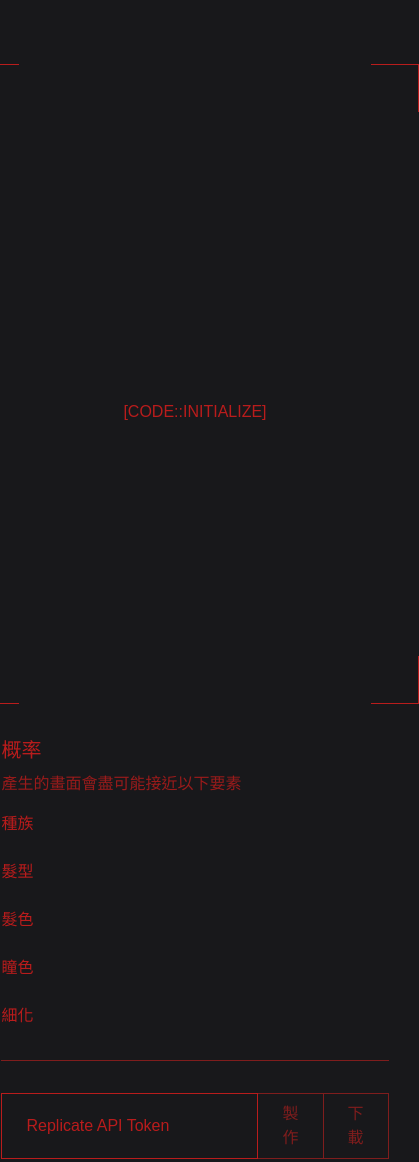
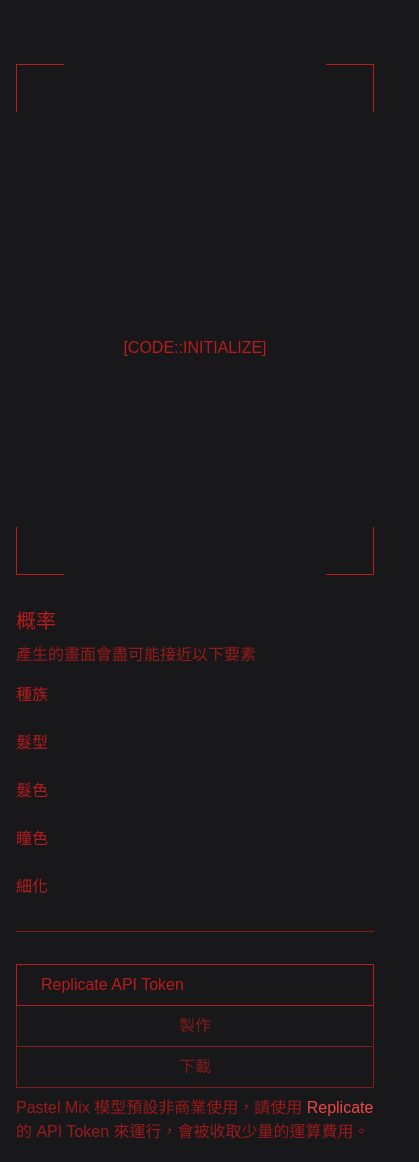
Before and after one commit to elct9620/ai-gacha, a website built with Vite: page index.html in a window 390 px wide. Shown: the top 1162 px of the page, 419 px wide, since content can reach past the window. Built offline with nearby package versions, Linux system fonts and the light colour scheme; files whose address does not match are found by name; what @hotwired/stimulus would draw is missing.

Commit message:
Improve mobile display

```diff
--- a/index.html
+++ b/index.html
@@ -12,7 +12,7 @@
           <div class="absolute top-0 inset-x-0 concern concern-top"></div>
           <div class="absolute bottom-0 inset-x-0 concern concern-bottom"></div>
         </div>
-        <canvas class="bg-zinc-900" data-controller="card" data-gacha-target="subscriber" data-action="gacha:start->card#clear gacha:processing->card#draw gacha:success->card#draw gacha:download->card#download" width="448" height="640" data-testid="card"></canvas>
+        <canvas class="bg-zinc-900 max-w-full" data-controller="card" data-gacha-target="subscriber" data-action="gacha:start->card#clear gacha:processing->card#draw gacha:success->card#draw gacha:download->card#download" width="448" height="640" data-testid="card"></canvas>
         <div class="absolute top-1/2 left-0 right-0 px-5 py-4 bg-zinc-900 text-center text-red-700" data-controller="status" data-gacha-target="subscriber" data-action="gacha:start->status#start gacha:success->status#success gacha:failed->status#failed" data-testid="status">[CODE::INITIALIZE]</div>
       </div>
       <aside>
@@ -20,26 +20,26 @@
         <p class="mb-4 text-red-800">產生的畫面會盡可能接近以下要素</p>
         <div class="space-y-6">
           <section class="space-y-2">
-            <h1>種族</h1><div class="space-x-2" data-config-target="attribute" data-config-type="race"></div>
+            <h1>種族</h1><div data-config-target="attribute" data-config-type="race"></div>
           </section>
           <section class="space-y-2">
             <h1>髮型</h1><div class="space-x-2" data-config-target="attribute" data-config-type="hairLength"></div>
           </section>
           <section class="space-y-2">
-            <h1>髮色</h1><div class="space-x-2" data-config-target="attribute" data-config-type="hairColor"></div>
+            <h1>髮色</h1><div data-config-target="attribute" data-config-type="hairColor"></div>
           </section>
           <section class="space-y-2">
-            <h1>瞳色</h1><div class="space-x-2" data-config-target="attribute" data-config-type="eyeColor"></div>
+            <h1>瞳色</h1><div data-config-target="attribute" data-config-type="eyeColor"></div>
           </section>
           <section class="space-y-2">
-            <h1>細化</h1><div class="space-x-2" data-config-target="attribute" data-config-type="isHires"></div>
+            <h1>細化</h1><div data-config-target="attribute" data-config-type="isHires"></div>
           </section>
         </div>
         <hr class="my-8 border-t border-red-900" />
-        <section class="flex">
+        <section class="flex flex-col md:flex-row max-w-full">
           <input class="input" type="password" placeholder="Replicate API Token" data-config-target="token" data-action="config#setToken" data-testid="token" />
-          <button class="btn btn-primary border-l-0" data-gacha-target="drawButton" data-action="click->gacha#draw" disabled>製作</button>
-          <button class="btn btn-primary border-l-0" data-gacha-target="downloadButton" data-action="click->gacha#download" disabled>下載</button>
+          <button class="btn btn-primary border-t-0 md:border-t md:border-l-0" data-gacha-target="drawButton" data-action="click->gacha#draw" disabled>製作</button>
+          <button class="btn btn-primary border-t-0 md:border-t md:border-l-0" data-gacha-target="downloadButton" data-action="click->gacha#download" disabled>下載</button>
         </section>
         <p class="mt-2 text-red-800">Pastel Mix 模型預設非商業使用，請使用 <a href="https://replicate.com/account" target="_blank" class="text-red-500 cursor-pointer">Replicate</a> 的 API Token 來運行，會被收取少量的運算費用。</p>
       </aside>
--- a/src/controllers/config_controller.ts
+++ b/src/controllers/config_controller.ts
@@ -73,7 +73,7 @@ const createInput = (type: string, id: string, card: Pick<Card, AttributeNames>)
 const createLabel = (type: string, id: string, name: string) => {
   const label = document.createElement('label') as HTMLLabelElement
 
-  label.className = 'input selectable'
+  label.className = 'input selectable m-2'
   label.htmlFor = `${type}-${id}`
   label.innerText = name
   return label
--- a/src/style.css
+++ b/src/style.css
@@ -10,6 +10,7 @@
 
 @layer components {
   .form-input {
+    @apply inline-block;
     @apply bg-zinc-900;
     @apply px-6 py-2;
     @apply transition duration-300;
```
